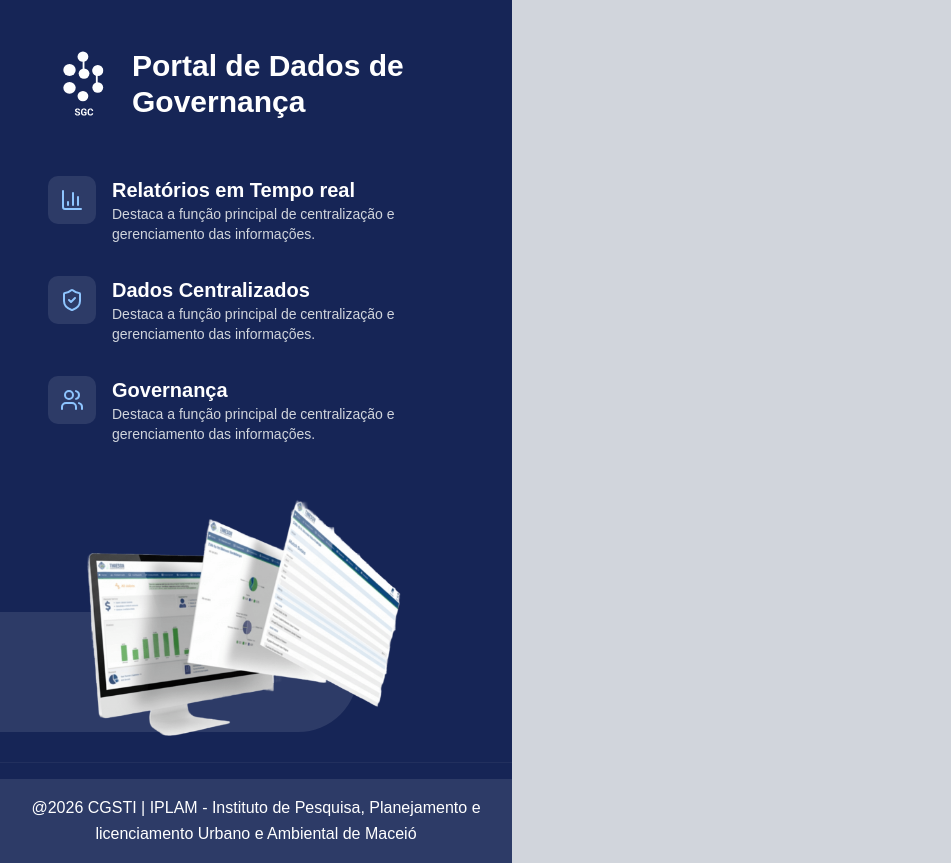
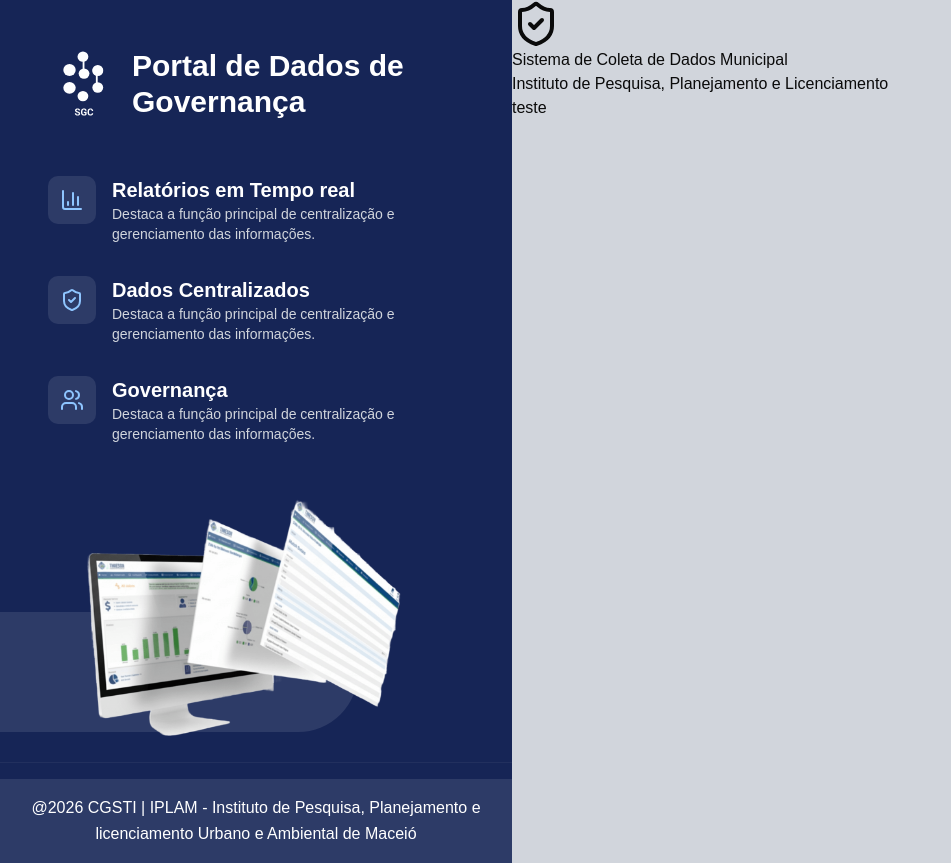
Before and after one commit to charlesbrcosta/projectTeste, a React (Vite) app: page / in a window 1280 px wide. Shown: the whole page, without its empty margins (0-951 px from the left). Built offline with nearby package versions, Linux system fonts and the light colour scheme.

Commit message:
feat: add component LoginForm

```diff
--- a/src/features/auth/components/LoginForm.tsx
+++ b/src/features/auth/components/LoginForm.tsx
@@ -0,0 +1,16 @@
+import { ShieldCheck } from "lucide-react";
+
+export const LoginForm: React.FC = () => {
+    return(
+        <div>
+            <div>
+                <ShieldCheck size={48}/>
+                <h2>Sistema de Coleta de Dados Municipal</h2>
+                <p>Instituto de Pesquisa, Planejamento e Licenciamento</p>
+            </div>
+            <form>
+                <div>teste</div>
+            </form>
+        </div>
+    );
+}
--- a/src/features/auth/components/LoginSidebar.tsx
+++ b/src/features/auth/components/LoginSidebar.tsx
@@ -30,6 +30,7 @@ export const LoginSidebar: React.FC = () => {
                         </div>
                     )) }
                 </nav>
+            </div>
                 <div className='relative mt-12 flex items-center'>
                     <div className='absolute -ml-12 left-0 top-2/3 -translate-y-1/2 h-30 w-[86%] bg-white/10 rounded-r-full'></div>
                     <img
@@ -38,7 +39,6 @@ export const LoginSidebar: React.FC = () => {
                         className='relative z-20 w-full max-w-lg'
                     />
                 </div>
-            </div>
             <footer className='-mx-12 -mb-12'>
             <div className='-mx-12 mb-4 border-t border-white/5'></div>
                 <p className='text-[1rem] bg-white/10 py-4 px-6 text-center leading-relaxed'>
--- a/src/features/auth/type.ts
+++ /dev/null
@@ -1,5 +0,0 @@
-export type AuthPros = {
-    username: string;
-    password: string;
-    status: 'loading' | 'success' | 'error';
-}
--- a/src/pages/Login.tsx
+++ b/src/pages/Login.tsx
@@ -1,11 +1,12 @@
 import { LoginSidebar } from "../features/auth/components/LoginSidebar";
+import { LoginForm } from "../features/auth/components/LoginForm";
 
 export const Login: React.FC = () => {
     return (
         <div className='flex min-h-screen bg-gray-300'>
             <LoginSidebar/>
             <main>
-
+                <LoginForm />
             </main>
         </div>
     );
```
